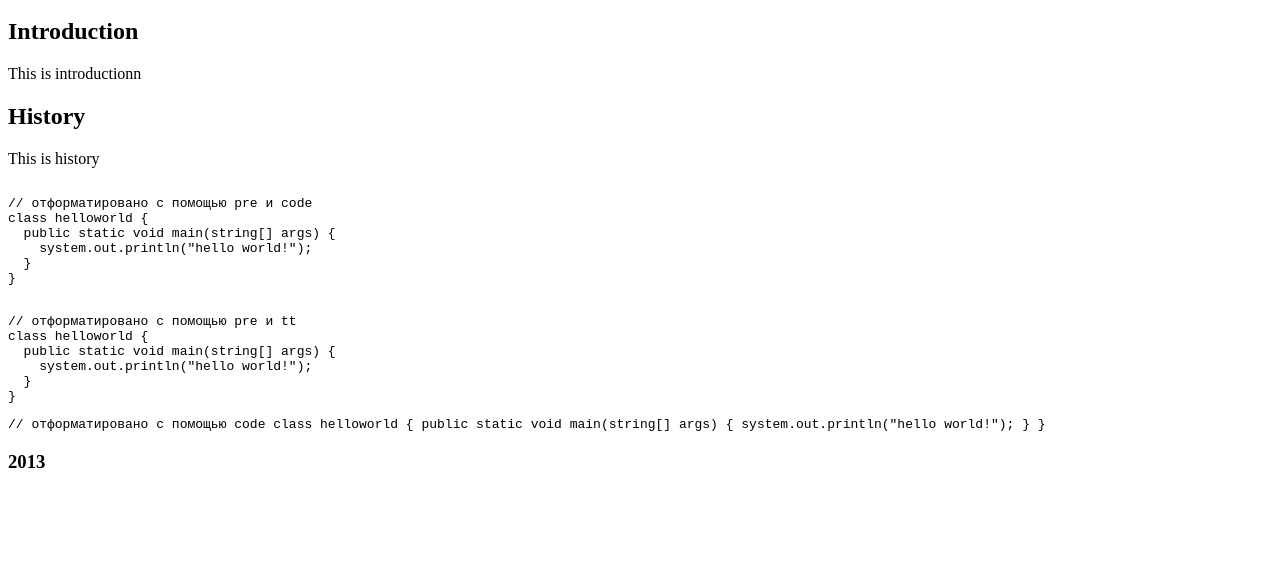
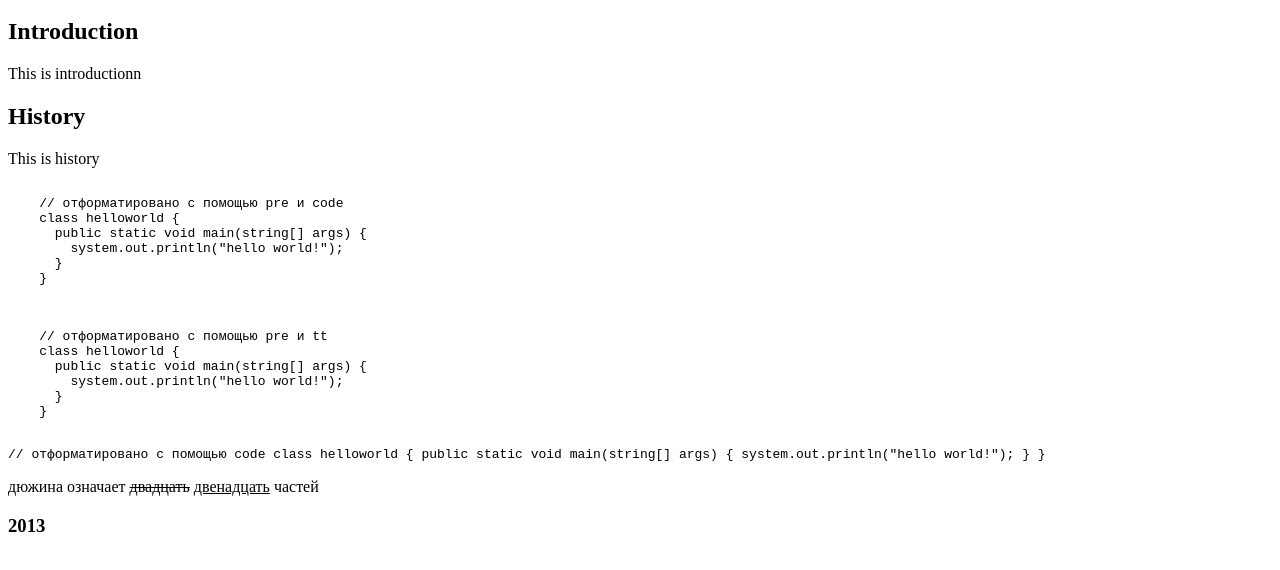
Before and after one commit to xVir/xvir.github.com, a plain HTML site: page index.html in a window 1280 px wide. Shown: the part 198-768 px from the top of the page. Drawn offline with Linux system fonts and the light colour scheme.

Commit message:
Update index.html
add example2

```diff
--- a/index.html
+++ b/index.html
@@ -31,7 +31,7 @@
     This is history
   </section>
 
-  <section>
+  <section id="example1">
     <pre><code>
     // отформатировано с помощью pre и code
     class helloworld {
@@ -60,6 +60,15 @@ class helloworld {
     </code>
   </section>
 
+  <section id="example2">
+    <p>
+    дюжина означает
+    <del>двадцать</del>
+    <ins>двенадцать</ins>
+    частей
+    </p>
+  </section>
+
 </article>
 
 <footer>
```
Lines whose indentation alone changed are shown as unchanged.
